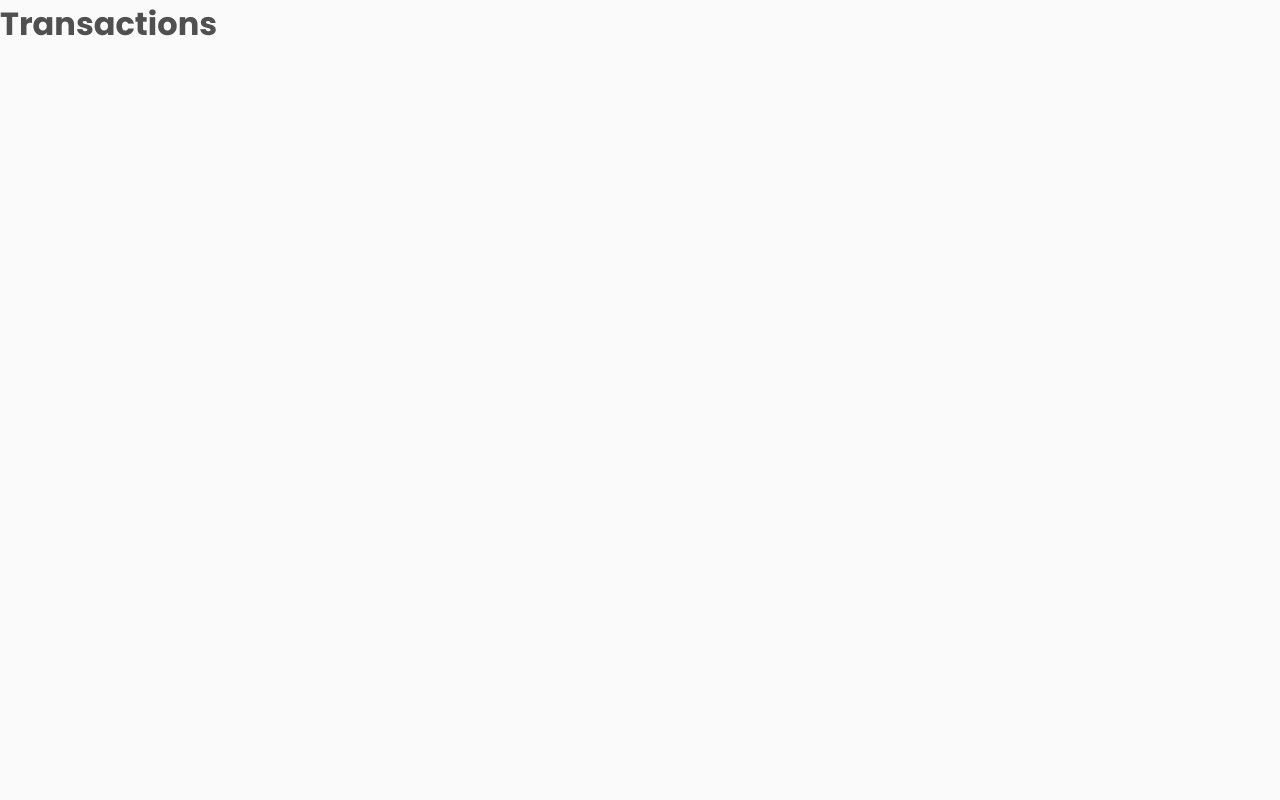
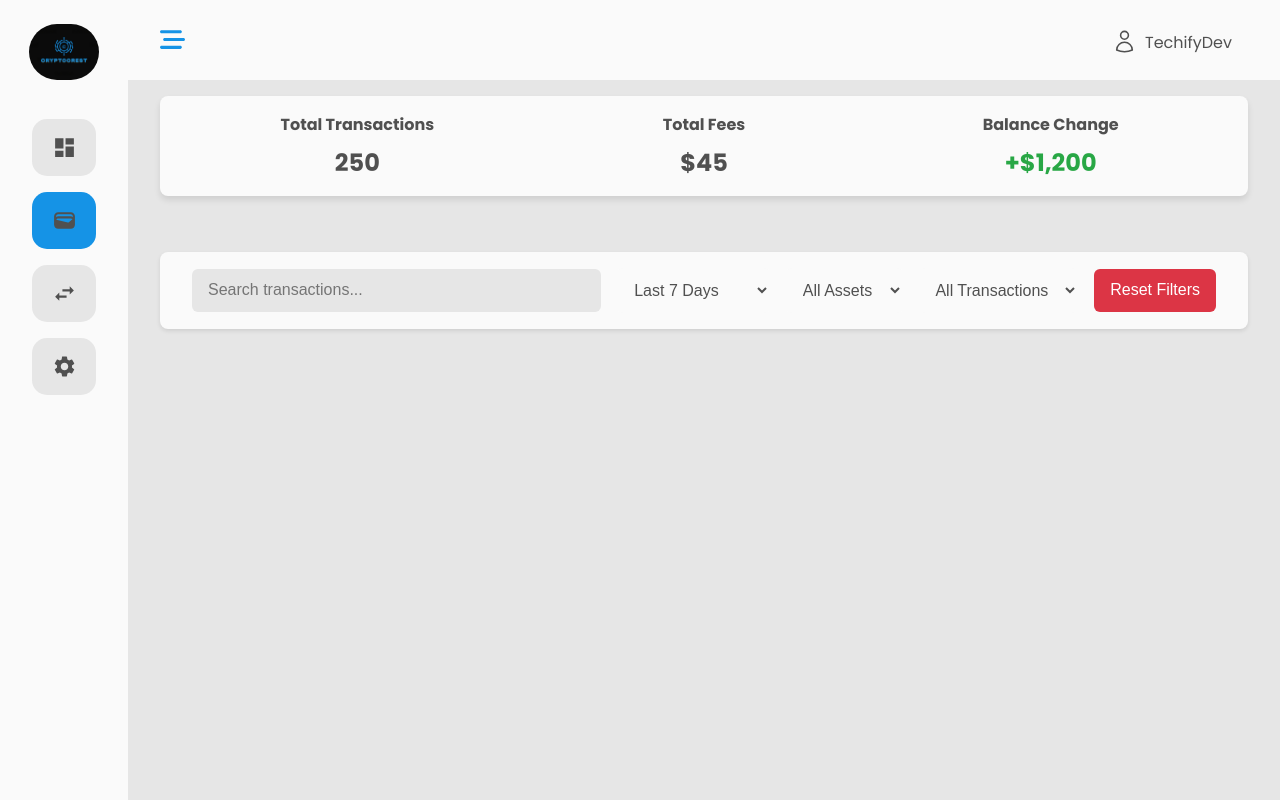
Before and after one commit to TechifyDev1/CryptoCrest, a React (Vite) app: page /transactions in a window 1280 px wide. Built offline with nearby package versions, Linux system fonts and the light colour scheme.

Commit message:
Working on the transactions page, worked on the overview component, and the filter transaction component

```diff
--- a/src/Pages/Transactions_page/TransactionPage.tsx
+++ b/src/Pages/Transactions_page/TransactionPage.tsx
@@ -1,9 +1,17 @@
-import React from "react";
+import React, { useState } from "react";
+import NavBar from "../../components/Dashboard/NavBar/NavBar";
+import MobileNav from "../../components/Helpers/Mobile_nav/MobileNav";
+import SideBar from "../../components/Helpers/Sidebar/SideBar";
+import MainSection from "../../components/Transactions_page/Main_section/MainSection";
 
 const TransactionPage: React.FC = () => {
+    const [toggleNav, setToggleNav] = useState<boolean>(false);
     return (
         <div>
-            <h1>Transactions</h1>
+            <SideBar toggleNav={toggleNav} currentpage="portfolio" />
+            <MobileNav />
+            <NavBar toggleSideBar={toggleNav} togglenav={setToggleNav} />
+            <MainSection toggleSideBar={toggleNav} />
         </div>
     );
 }
--- /dev/null
+++ b/src/components/Transactions_page/Main_section/FilterSearch_section/Filter.css
@@ -0,0 +1,73 @@
+.filter-search-section {
+    display: flex;
+    flex-wrap: wrap;
+    justify-content: space-between;
+    align-items: center;
+    padding: 1rem 2rem;
+    background-color: var(--bg);
+    border-radius: 8px;
+    box-shadow: 0 2px 4px rgba(0, 0, 0, 0.1);
+    margin-bottom: 1.5rem;
+    width: 100%;
+
+    .search-bar {
+        flex: 1;
+        margin-right: 1rem;
+
+        .search-input {
+            width: 100%;
+            padding: 0.8rem 1rem;
+            border: none;
+            border-radius: 6px;
+            font-size: 1rem;
+            background-color: var(--shade);
+        }
+    }
+
+    .filters {
+        display: flex;
+        flex-wrap: wrap;
+        gap: 1rem;
+
+        .filter-dropdown {
+            padding: 0.8rem;
+            border-radius: 6px;
+            font-size: 1rem;
+            background-color: var(--bg);
+            color: var(--text-color);
+            border: none;
+        }
+    }
+
+    .reset-filters {
+        margin-left: 1rem;
+        padding: 0.8rem 1rem;
+        background-color: #dc3545;
+        color: #fff;
+        border: none;
+        border-radius: 6px;
+        cursor: pointer;
+        font-size: 1rem;
+
+        &:hover {
+            background-color: #c82333;
+        }
+    }
+
+    @media (max-width: 768px) {
+        flex-direction: column;
+        align-items: stretch;
+
+        .search-bar {
+            margin-bottom: 1rem;
+        }
+
+        .filters {
+            justify-content: space-between;
+        }
+
+        .reset-filters {
+            margin: 1rem 0 0;
+        }
+    }
+}
--- /dev/null
+++ b/src/components/Transactions_page/Main_section/FilterSearch_section/FilterSearchSection.tsx
@@ -0,0 +1,75 @@
+import { useState } from 'react';
+import './Filter.css';
+
+const FilterSearchSection: React.FC = () => {
+    const [search, setSearch] = useState('');
+    const [dateRange, setDateRange] = useState('Last 7 Days');
+    const [assetType, setAssetType] = useState('All');
+    const [transactionType, setTransactionType] = useState('All');
+
+    const handleSearchChange = (e: React.ChangeEvent<HTMLInputElement>) => {
+        setSearch(e.target.value);
+    };
+
+    const handleFilterReset = () => {
+        setSearch('');
+        setDateRange('Last 7 Days');
+        setAssetType('All');
+        setTransactionType('All');
+    };
+
+    return (
+        <div className="filter-search-section">
+            <div className="search-bar">
+                <input
+                    type="text"
+                    placeholder="Search transactions..."
+                    value={search}
+                    onChange={handleSearchChange}
+                    className="search-input"
+                />
+            </div>
+
+            <div className="filters">
+                <select
+                    value={dateRange}
+                    onChange={(e) => setDateRange(e.target.value)}
+                    className="filter-dropdown"
+                >
+                    <option value="Last 7 Days">Last 7 Days</option>
+                    <option value="Last 30 Days">Last 30 Days</option>
+                    <option value="This Year">This Year</option>
+                    <option value="Custom Range">Custom Range</option>
+                </select>
+
+                <select
+                    value={assetType}
+                    onChange={(e) => setAssetType(e.target.value)}
+                    className="filter-dropdown"
+                >
+                    <option value="All">All Assets</option>
+                    <option value="Bitcoin">Bitcoin</option>
+                    <option value="Ethereum">Ethereum</option>
+                    <option value="Others">Others</option>
+                </select>
+
+                <select
+                    value={transactionType}
+                    onChange={(e) => setTransactionType(e.target.value)}
+                    className="filter-dropdown"
+                >
+                    <option value="All">All Transactions</option>
+                    <option value="Buy">Buy</option>
+                    <option value="Sell">Sell</option>
+                    <option value="Transfer">Transfer</option>
+                </select>
+            </div>
+
+            <button onClick={handleFilterReset} className="reset-filters">
+                Reset Filters
+            </button>
+        </div>
+    );
+};
+
+export default FilterSearchSection;
--- /dev/null
+++ b/src/components/Transactions_page/Main_section/Main.css
@@ -0,0 +1,21 @@
+.main-section {
+    position: fixed;
+    bottom: 0;
+    right: 0;
+    display: flex;
+    align-items: center;
+    flex-direction: column;
+    width: 80%;
+    height: 90%;
+    background-color: var(--shade);
+    padding: 1rem 2rem;
+    gap: 2rem;
+    overflow-y: auto;
+    transition: all 0.3s ease-in-out;
+
+    @media (max-width: 768px) {
+        width: 100% !important;
+        bottom: 15%;
+        height: 73%;
+    }
+}
--- /dev/null
+++ b/src/components/Transactions_page/Main_section/MainSection.tsx
@@ -0,0 +1,14 @@
+import React from 'react';
+import FilterSearchSection from './FilterSearch_section/FilterSearchSection';
+import './Main.css';
+import SummarySection from './Summery_section/SummerySection';
+const MainSection: React.FC<{ toggleSideBar: boolean }> = ({ toggleSideBar }) => {
+    return (
+        <div className="main-section" style={{ width: toggleSideBar ? '' : '90%' }}>
+            <SummarySection totalTransactions={250} totalFees="$45" balanceChange="+$1,200" />
+            <FilterSearchSection />
+        </div>
+    );
+}
+
+export default MainSection;
--- /dev/null
+++ b/src/components/Transactions_page/Main_section/Summery_section/Summery.css
@@ -0,0 +1,51 @@
+/* SummarySection.scss */
+.summary-section {
+    display: flex;
+    justify-content: space-around;
+    align-items: center;
+    background-color: var(--bg);
+    padding: 1rem 2rem;
+    border-radius: 8px;
+    box-shadow: 0 4px 6px rgba(0, 0, 0, 0.1);
+    margin-bottom: 1.5rem;
+    width: 100%;
+
+    .summary-card {
+        text-align: center;
+        flex: 1;
+
+        &:not(:last-child) {
+            margin-right: 1rem;
+        }
+
+        .summary-label {
+            font-size: 1rem;
+            margin-bottom: 0.5rem;
+        }
+
+        .summary-value {
+            font-size: 1.5rem;
+            font-weight: bold;
+
+            &.positive {
+                color: #28a745;
+            }
+
+            &.negative {
+                color: #dc3545;
+            }
+        }
+    }
+
+    @media (max-width: 768px) {
+        flex-direction: column;
+        align-items: flex-start;
+
+        .summary-card {
+            &:not(:last-child) {
+                margin-right: 0;
+                margin-bottom: 1rem;
+            }
+        }
+    }
+}
--- /dev/null
+++ b/src/components/Transactions_page/Main_section/Summery_section/SummerySection.tsx
@@ -0,0 +1,30 @@
+import './Summery.css';
+
+interface SummaryProps {
+    totalTransactions: number;
+    totalFees: string;
+    balanceChange: string;
+}
+
+const SummarySection: React.FC<SummaryProps> = ({ totalTransactions, totalFees, balanceChange }) => {
+    return (
+        <div className="summary-section">
+            <div className="summary-card">
+                <h3 className="summary-label">Total Transactions</h3>
+                <p className="summary-value">{totalTransactions}</p>
+            </div>
+            <div className="summary-card">
+                <h3 className="summary-label">Total Fees</h3>
+                <p className="summary-value">{totalFees}</p>
+            </div>
+            <div className="summary-card">
+                <h3 className="summary-label">Balance Change</h3>
+                <p className={`summary-value ${balanceChange.startsWith('-') ? 'negative' : 'positive'}`}>
+                    {balanceChange}
+                </p>
+            </div>
+        </div>
+    );
+};
+
+export default SummarySection;
```
